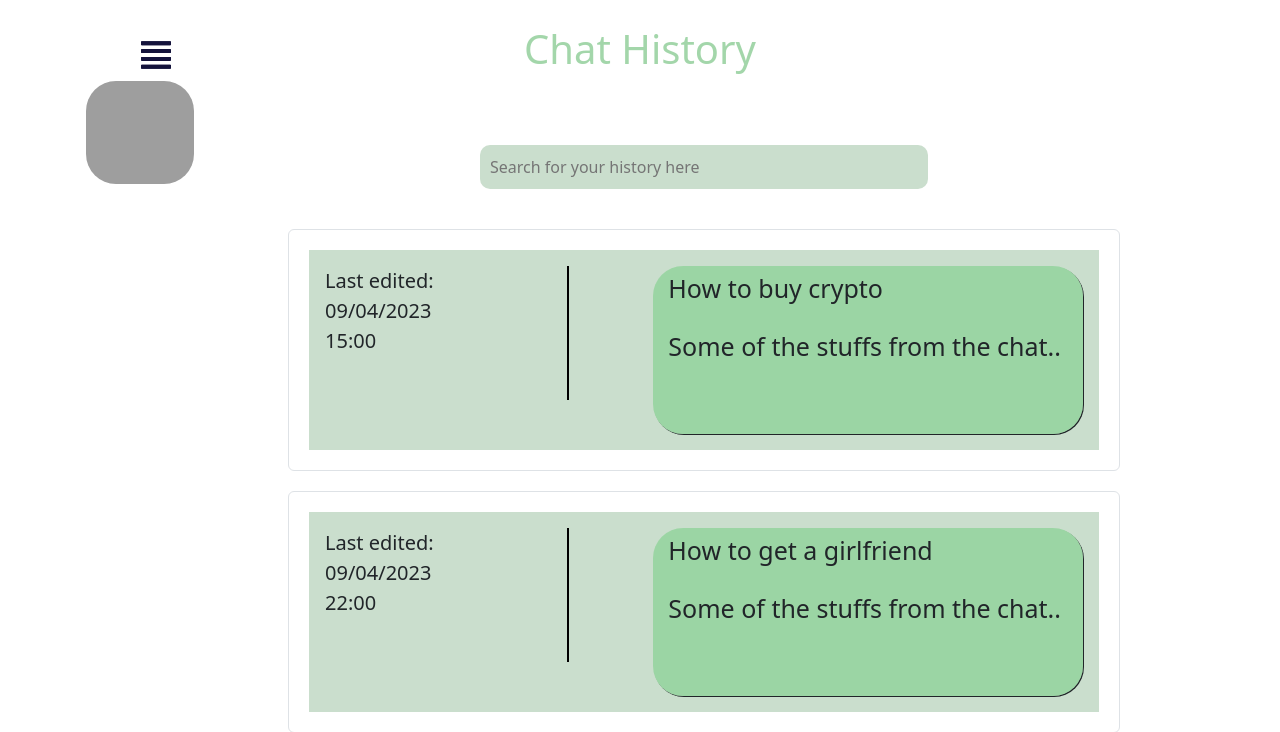
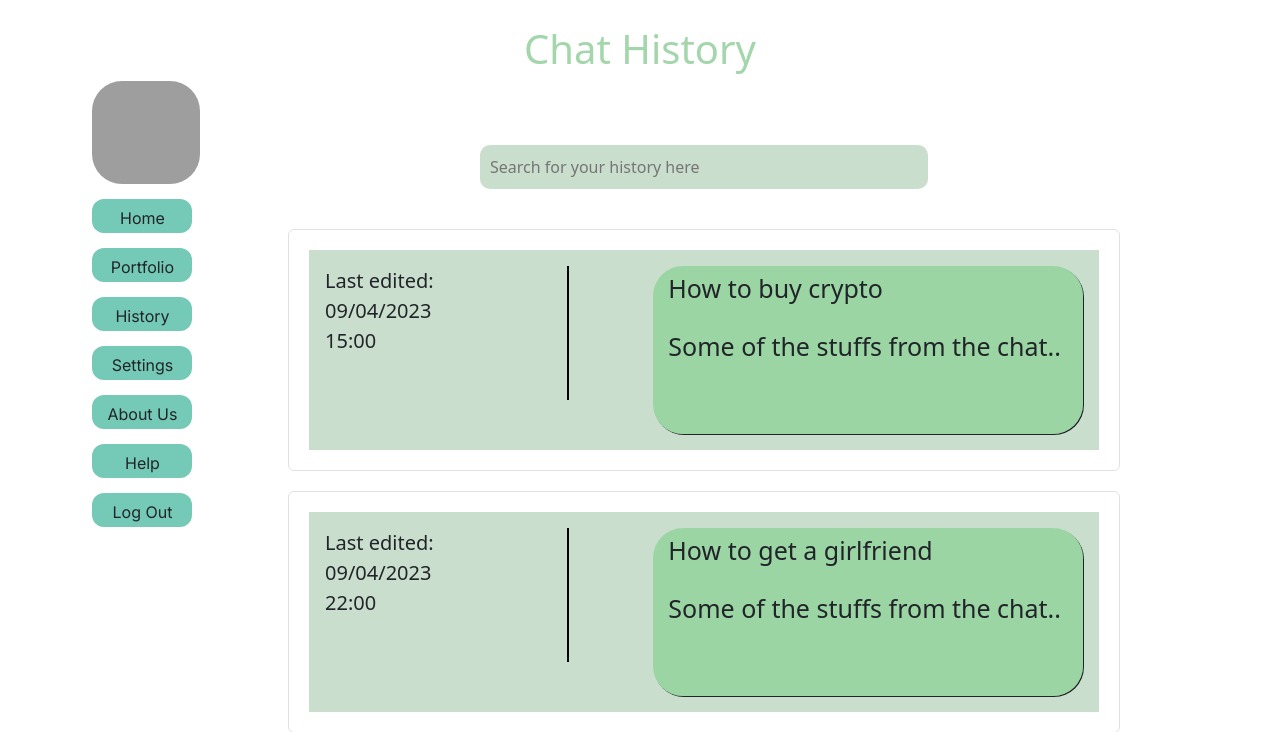
Before and after one commit to KhanhHua2102/Monetize.ai, a Flask app: page /history in a window 1280 px wide. Shown: the top 732 px of the page. Run offline with Flask 2, Linux system fonts and the light colour scheme; grey boxes are pictures that could not be loaded.

Commit message:
merge history to main and fixed some bugs

```diff
--- a/application/routes.py
+++ b/application/routes.py
@@ -11,17 +11,17 @@ def index():
 
 @app.route('/aboutUs')
 def aboutUs():
-    return render_template('about-us.html')
+    return render_template('about-us.html', index=True)
 
 
 @app.route('/helpCenter')
 def helpCenter():
-    return render_template('help-center.html')
+    return render_template('help-center.html', index=True)
 
 
 @app.route('/history')
 def history():
-    return render_template('history.html')
+    return render_template('history.html', index=True)
 
 
 @app.route("/portfolio")
--- a/application/static/css/help-center.css
+++ b/application/static/css/help-center.css
@@ -26,7 +26,6 @@ body {
 }
 
 #logo {
-    /* position: fixed; */
     float: left;
     top: 5%;
     width: 108px;
@@ -36,7 +35,6 @@ body {
 }
 
 .menu {
-    /* position: fixed; */
     float: left;
     top: 25%;
     margin-left: 6%;
--- a/application/templates/help-center.html
+++ b/application/templates/help-center.html
@@ -5,6 +5,7 @@
 {% block stylesheet %}
 <link rel="stylesheet" href="{{ url_for('static', filename='css/help-center.css') }}" />
 <link rel="stylesheet" href="https://cdn.jsdelivr.net/npm/boxicons@latest/css/boxicons.min.css">
+<!-- <link rel="stylesheet" href="{{ url_for('static', filename='css/menu.css') }}" /> -->
 <!-- extra css -->
 {% endblock %}
 
--- a/application/templates/includes/menu.html
+++ b/application/templates/includes/menu.html
@@ -1,6 +1,5 @@
 {% if not index %}
-<link rel="stylesheet" href="{{ url_for('static', filename='css/menu.css')}}" />
-{% endif %}
+<link rel="stylesheet" href="{{ url_for('static', filename='css/menu.css')}}" /> {% endif %}
 
 <img id="menu-icon" src="{{ url_for('static', filename='img/menu.svg') }}"></img>
 <table class="menu">
```
